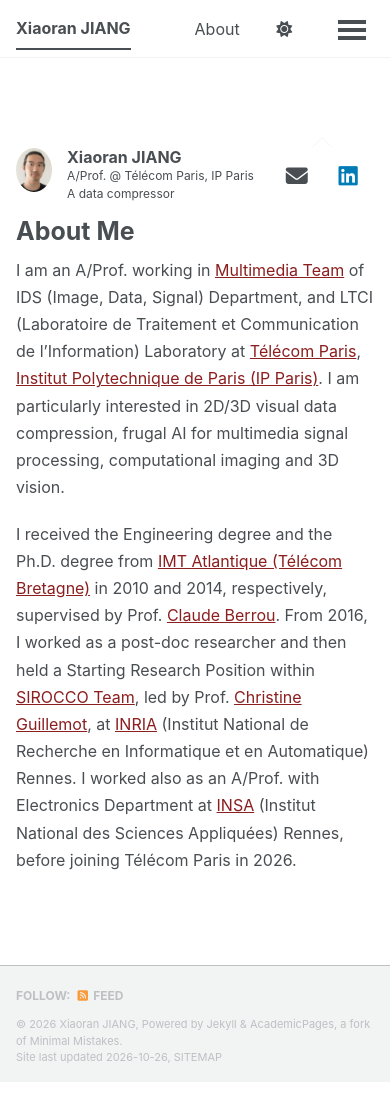
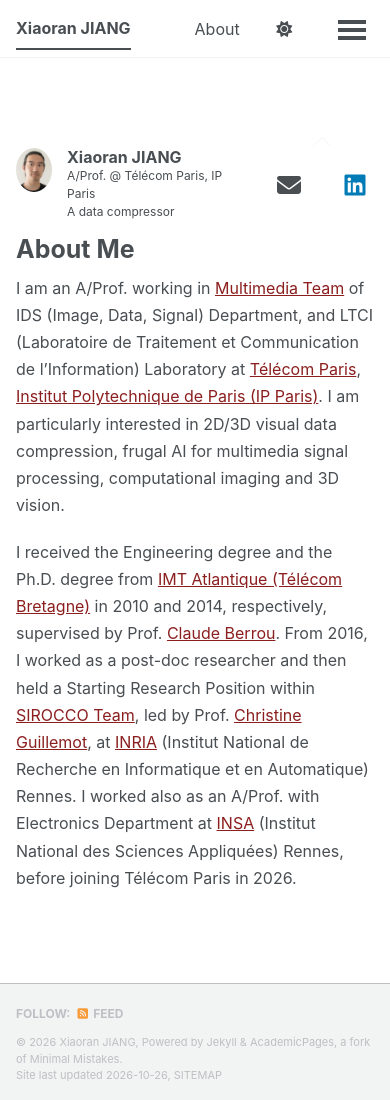
Before and after one commit to xiaoranjiang/xiaoranjiang.github.io, a Jekyll site: the page built from _pages/about.md, in a window 390 px wide and 1100 px high. Built offline with Jekyll 4.4.1, drawn with Linux system fonts in a browser that asks for light colours; a style sheet for code colours, icons or effects is not loaded.

Commit message:
Update main.scss

```diff
--- a/assets/css/main.scss
+++ b/assets/css/main.scss
@@ -149,13 +149,16 @@
 
 @media screen and (max-width: 1024px) {
   .author__urls-wrapper .author__urls {
-    gap: 0 !important;
-    column-gap: 4px !important;
-    padding: 0 !important;
-    margin: 8px 0 !important;
+    display: flex !important;
+    justify-content: flex-start !important;
+    align-items: center !important;
+    column-gap: 10px !important;
+    width: max-content !important;
+    max-width: 100%;
   }
 
   .author__urls-wrapper .author__urls li {
+    flex: 0 0 auto !important;
     margin: 0 !important;
     padding: 0 !important;
   }
@@ -163,13 +166,5 @@
   .author__urls-wrapper .author__urls li a {
     padding: 4px !important;
     margin: 0 !important;
-    width: auto !important;
-    min-width: 0 !important;
-  }
-
-  .author__urls-wrapper .author__urls li a i {
-    padding: 0 !important;
-    margin: 0 !important;
-    font-size: 22px !important;
   }
 }
```
